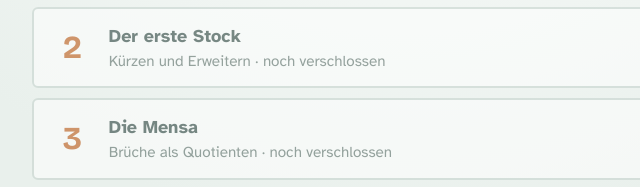
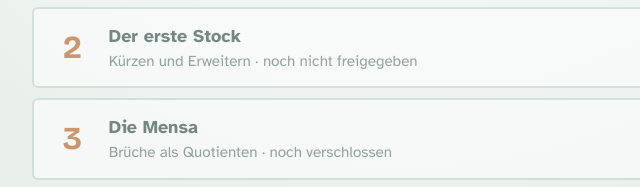
Before and after one commit to cm0t-dibbler/cm0t-dibbler.github.io, a plain HTML site: page index.html in a window 1280 px wide. Shown: the part 333-520 px from the top of the page, 234-874 px from the left. Drawn offline with nearby package versions, Linux system fonts and the light colour scheme.

```diff
--- a/index.html
+++ b/index.html
@@ -282,7 +282,7 @@
    Die übrigen Regeln gelten weiter: Ein Level öffnet sich erst, wenn das Level davor geschafft ist.
    Level, die noch nicht gebaut sind (zurzeit 3 bis 5), bleiben unabhängig von diesem Schalter gesperrt.
    ##################################################################################################### */
-const FREIGABE=[true,true,false,false,false];
+const FREIGABE=[true,false,false,false,false];
 
 /* =====================================================================================================
    WILDERMUTH BRUCHZAUBER 0.3 – ÜBERGABE-NOTIZEN (für die Weiterarbeit in einem neuen Chat)
```
